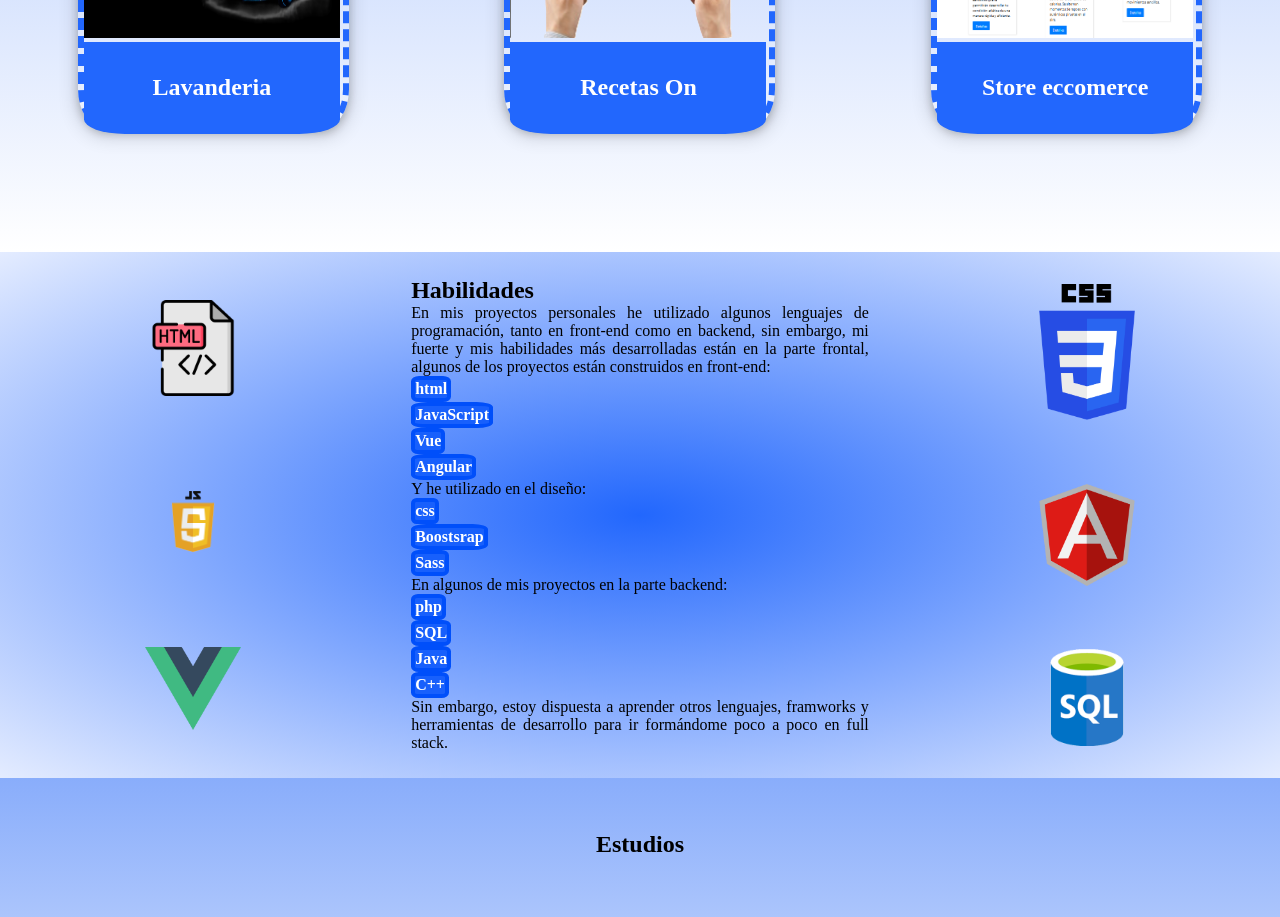
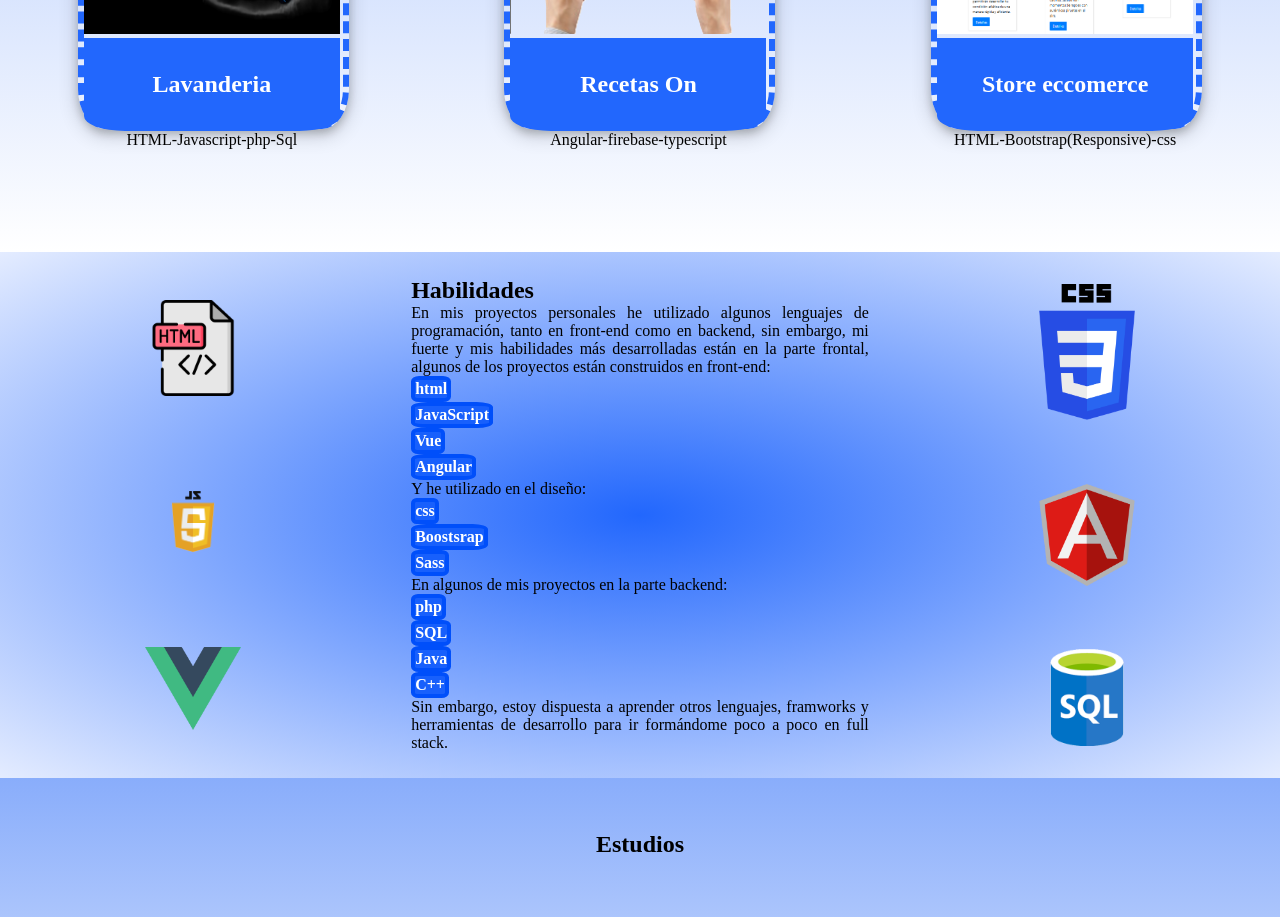
Before and after one commit to DayanaB01/portafolio, a Vue app: page / in a window 1280 px wide. Shown: the part 2140-3057 px from the top of the page. Built offline with nearby package versions, Linux system fonts and the light colour scheme; a web font is replaced by a local one.

Commit message:
adicion descripcion span

```diff
--- a/src/views/HomeView.vue
+++ b/src/views/HomeView.vue
@@ -26,18 +26,21 @@
             <img src="@/assets/z_images/forms.png" alt="photo-form" />
           </a>
           <h1>Lavanderia</h1>
+          <span>HTML-Javascript-php-Sql</span>
         </div>
         <div class="card">
           <a href="https://github.com/DayanaB01/RecetasOn">
             <img src="@/assets/z_images/principal.png" alt="preview-forms" />
           </a>
           <h1>Recetas On</h1>
+          <span>Angular-firebase-typescript</span>
         </div>
         <div class="card">
           <a href="https://dayanab01.github.io/MiniMarket/index.html">
             <img src="@/assets/z_images/mini-market.png" alt="preview-mini-market" />
           </a>
           <h1>Store eccomerce</h1>
+          <span>HTML-Bootstrap(Responsive)-css</span>
         </div>
       </div>
     </section>
```
